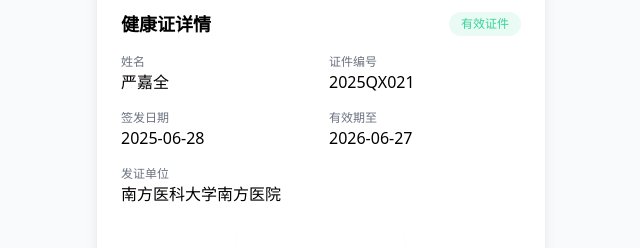
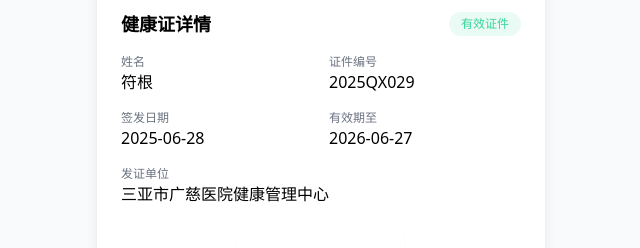
Before and after one commit to jiankangzhengorg/zj, a plain HTML site: page index.html in a window 1280 px wide. Shown: the part 154-402 px from the top of the page, without its empty margins (319-959 px from the left). Drawn offline with nearby package versions, Linux system fonts and the light colour scheme.

Commit message:
Update index.html

```diff
--- a/index.html
+++ b/index.html
@@ -3,7 +3,7 @@
 <head>
     <meta charset="UTF-8">
     <meta name="viewport" content="width=device-width, initial-scale=1.0">
-    <title>佛山市从业人员食品健康证联网查询</title>
+    <title>三亚市从业人员食品健康证联网查询</title>
     <script src="https://cdn.tailwindcss.com"></script>
     <link href="https://cdn.jsdelivr.net/npm/font-awesome@4.7.0/css/font-awesome.min.css" rel="stylesheet">
     <script>
@@ -42,11 +42,11 @@
             <div class="grid grid-cols-2 gap-4 mb-6">
                 <div>
                     <p class="text-xs text-gray-500">姓名</p>
-                    <p class="font-medium">严嘉全</p>
+                    <p class="font-medium">符根</p>
                 </div>
                 <div>
                     <p class="text-xs text-gray-500">证件编号</p>
-                    <p class="font-medium">2025QX021</p>
+                    <p class="font-medium">2025QX029</p>
                 </div>
                 <div>
                     <p class="text-xs text-gray-500">签发日期</p>
@@ -58,7 +58,7 @@
                 </div>
                 <div class="col-span-2">
                     <p class="text-xs text-gray-500">发证单位</p>
-                    <p class="font-medium">南方医科大学南方医院</p>
+                    <p class="font-medium">三亚市广慈医院健康管理中心</p>
                 </div>
             </div>
 
```
